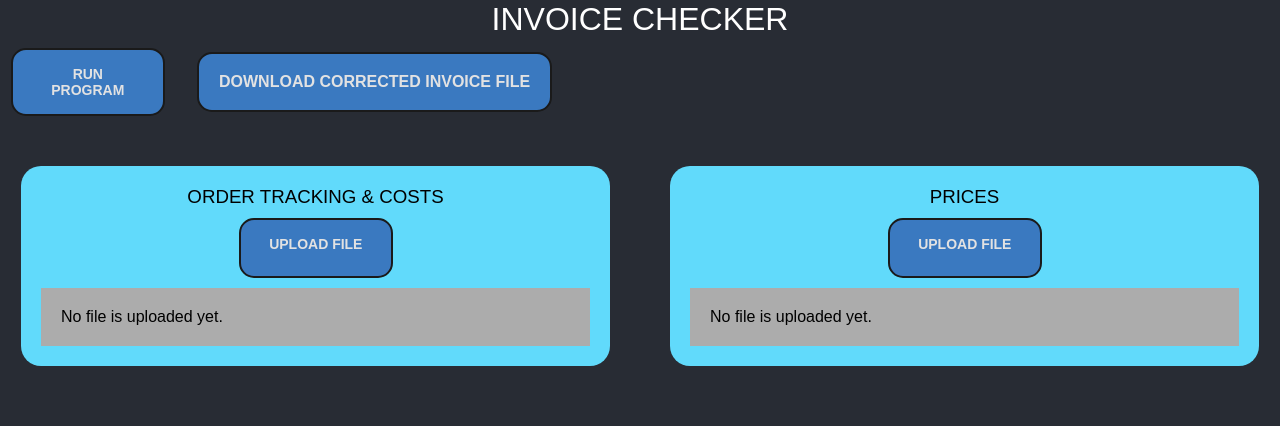
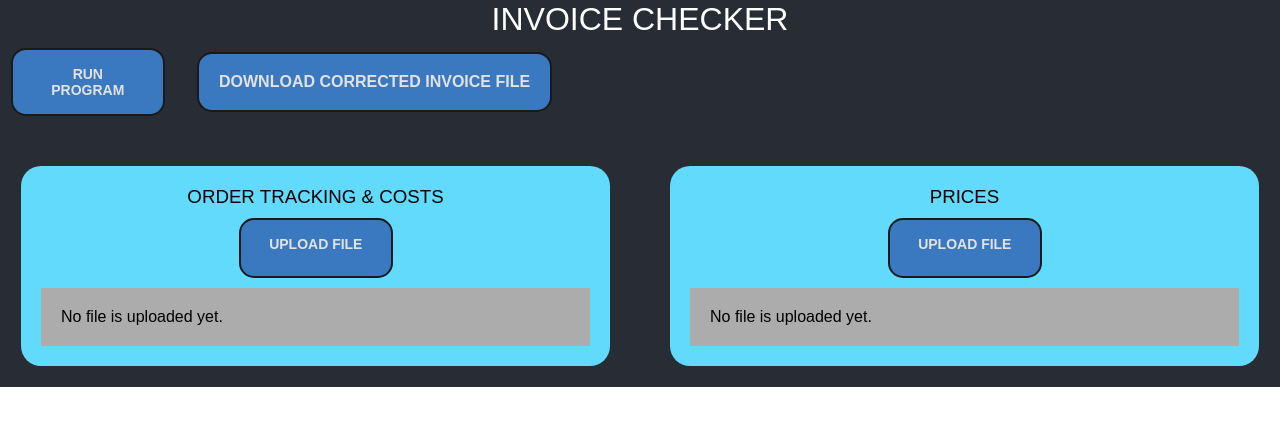
Before and after one commit to Kam-ino/Shopify_Invoice_Checker, a React (Create React App) app: page / in a window 1280 px wide. Shown: the top 426 px of the page. Built offline with nearby package versions, Linux system fonts and the light colour scheme; a web font is replaced by a local one.

Commit message:
Update App.css

```diff
--- a/src/App.css
+++ b/src/App.css
@@ -1,7 +1,7 @@
 .App {
   text-align: center;
   background-color: #282c34;
-  height: 100vh;
+  height: fit-content;
   padding: 1px;
 }
 
```
